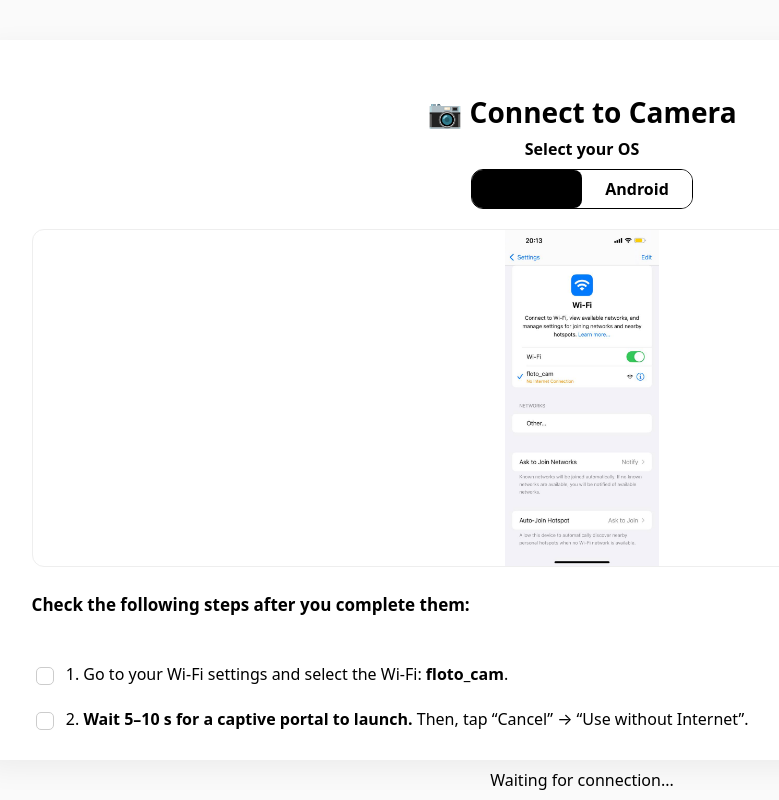
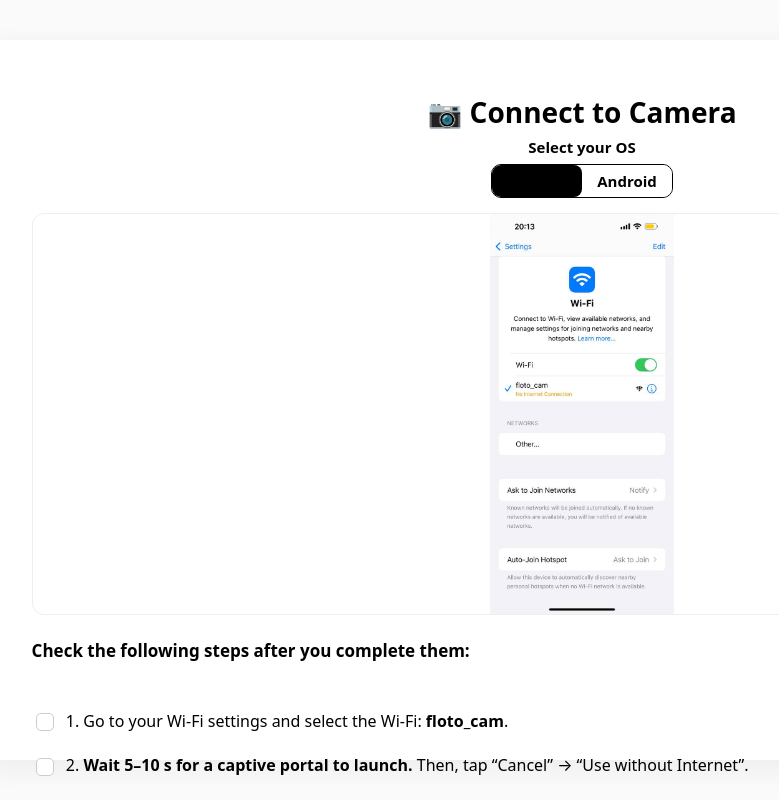
Before and after one commit to WB99/floto-public, a React (Vite) app: page / in a window 1280 px wide. Shown: the whole page, without its empty margins (58-837 px from the left). Built offline with nearby package versions, Linux system fonts and the light colour scheme; no server answers.

Commit message:
fix button text again... minor changes to text and tab size

```diff
--- a/src/screens/Connect.jsx
+++ b/src/screens/Connect.jsx
@@ -263,31 +263,31 @@ const styles = {
     color: "#000",
   },
   subtext: {
-    fontSize: "clamp(14px, 3.5vw, 16px)",
+    fontSize: "clamp(13px, 3.2vw, 15px)",
     fontWeight: 600,
     color: "#000",
-    marginTop: "0.5vh",
-    marginBottom: "1vh",
+    marginTop: "0.3vh",
+    marginBottom: "0.8vh",
     textAlign: "center",
   },
   segmentedWrapper: {
     display: "flex",
     justifyContent: "center",
-    marginBottom: "1vh",
+    marginBottom: "0.8vh",
   },
   segmented: {
     display: "flex",
-    width: "220px",
-    borderRadius: 12,
+    width: "180px",
+    borderRadius: 10,
     border: "1.5px solid #000",
     overflow: "hidden",
   },
   segment: {
     flex: 1,
-    padding: "8px 0",
+    padding: "6px 0",
     background: "#fff",
     border: "none",
-    fontSize: "clamp(14px, 3vw, 16px)",
+    fontSize: "clamp(13px, 3vw, 15px)",
     color: "#000",
     cursor: "pointer",
     fontWeight: 600,
@@ -304,13 +304,13 @@ const styles = {
     display: "flex",
     justifyContent: "center",
     alignItems: "center",
-    paddingTop: "1.5vh",
-    paddingBottom: "0.5vh",
+    paddingTop: "1vh",
+    paddingBottom: "0.3vh",
   },
   img: {
     width: "100%",
     height: "auto",
-    maxHeight: "42vh",
+    maxHeight: "50vh",
     objectFit: "contain",
     borderRadius: 12,
     border: "1px solid #eee",
@@ -402,7 +402,6 @@ input[type="checkbox"][style]:checked::after {
   opacity: 1;
 }
 * { color: #000 !important; }
-button, button * { color: inherit !important; }
 html, body { background: #fafafa !important; margin: 0; padding: 0; overflow: hidden; }
 `;
 document.head.appendChild(styleTag);
```
